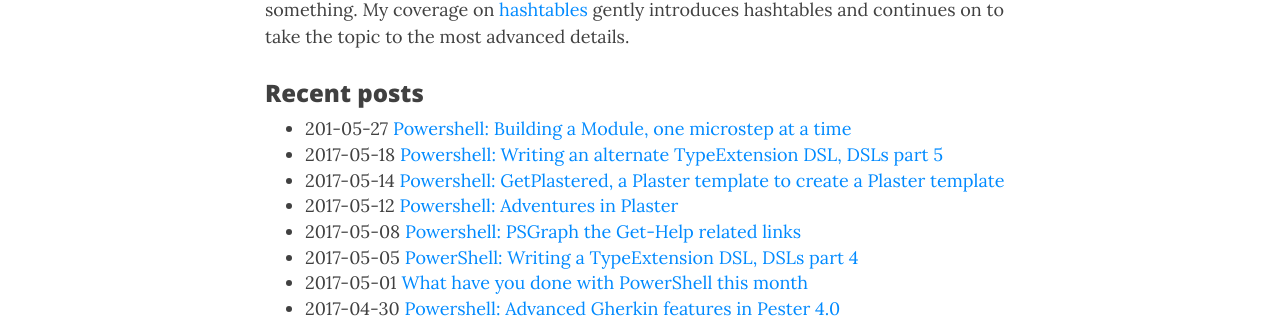
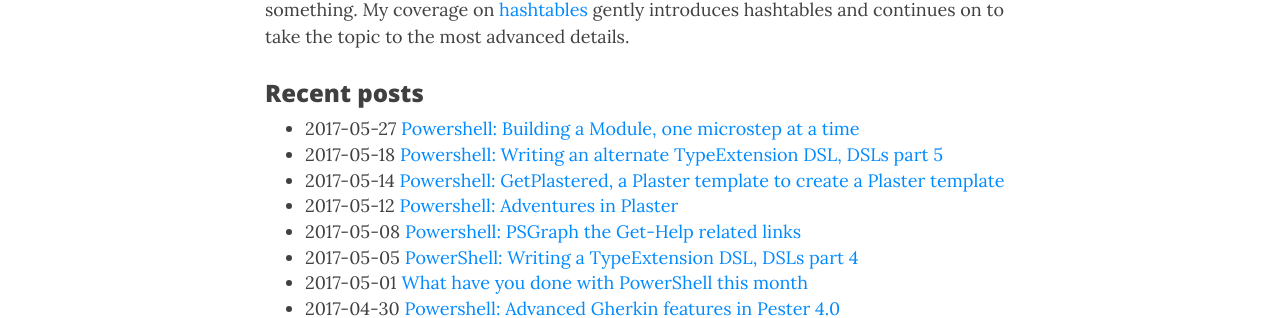
Before and after one commit to KevinMarquette/kevinmarquette.github.io, a Jekyll site: the page built from index.md, in a window 1280 px wide and 900 px high, scrolled down 561 px. Shown: the part 143-461 px from the top of the window. Built offline with Jekyll 4.4.1, drawn with Linux system fonts in a browser that asks for light colours; nearby versions of some CDN libraries.

Commit message:
fixed date

```diff
--- a/index.md
+++ b/index.md
@@ -21,7 +21,7 @@
 
 ### Recent posts
 
-* 201-05-27 [Powershell: Building a Module, one microstep at a time](/2017-05-27-Powershell-module-building-basics/?utm_source=blog&utm_medium=blog&utm_content=recent)
+* 2017-05-27 [Powershell: Building a Module, one microstep at a time](/2017-05-27-Powershell-module-building-basics/?utm_source=blog&utm_medium=blog&utm_content=recent)
 * 2017-05-18 [Powershell: Writing an alternate TypeExtension DSL, DSLs part 5](/2017-05-18-Powershell-TypeExtension-DSL-part-5/?utm_source=blog&utm_medium=blog&utm_content=recent)
 * 2017-05-14 [Powershell: GetPlastered, a Plaster template to create a Plaster template](/2017-05-14-Powershell-Plaster-GetPlastered-template/?utm_source=blog&utm_medium=blog&utm_content=recent)
 * 2017-05-12 [Powershell: Adventures in Plaster](/2017-05-12-Powershell-Plaster-adventures-in/?utm_source=blog&utm_medium=blog&utm_content=recent)
```
